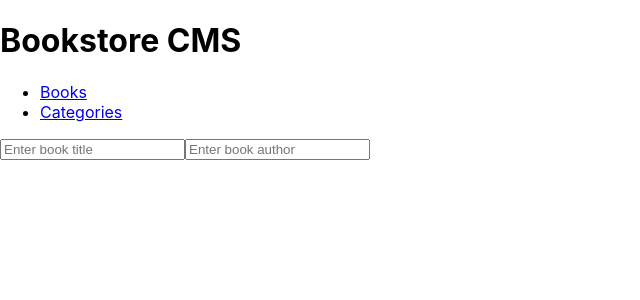
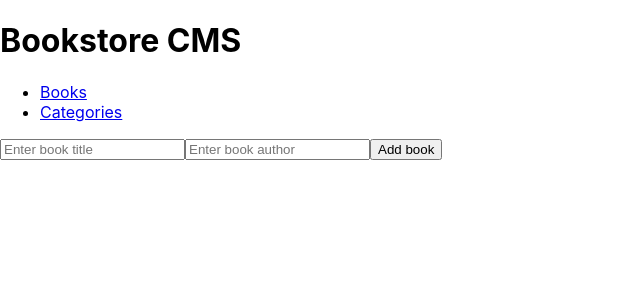
Before and after one commit to tylher/bookstore-react, a React (Create React App) app: page / in a window 1280 px wide. Shown: the top 300 px of the page, without its empty margins (0-640 px from the left). Built offline with nearby package versions, Linux system fonts and the light colour scheme.

Commit message:
Add 'add book' button

```diff
--- a/src/components/InputBook.js
+++ b/src/components/InputBook.js
@@ -2,6 +2,7 @@ const InputBook = () => (
   <form>
     <input type="text" name="title" placeholder="Enter book title" />
     <input type="text" name="author" placeholder="Enter book author" />
+    <button type="submit">Add book</button>
   </form>
 );
 
```
